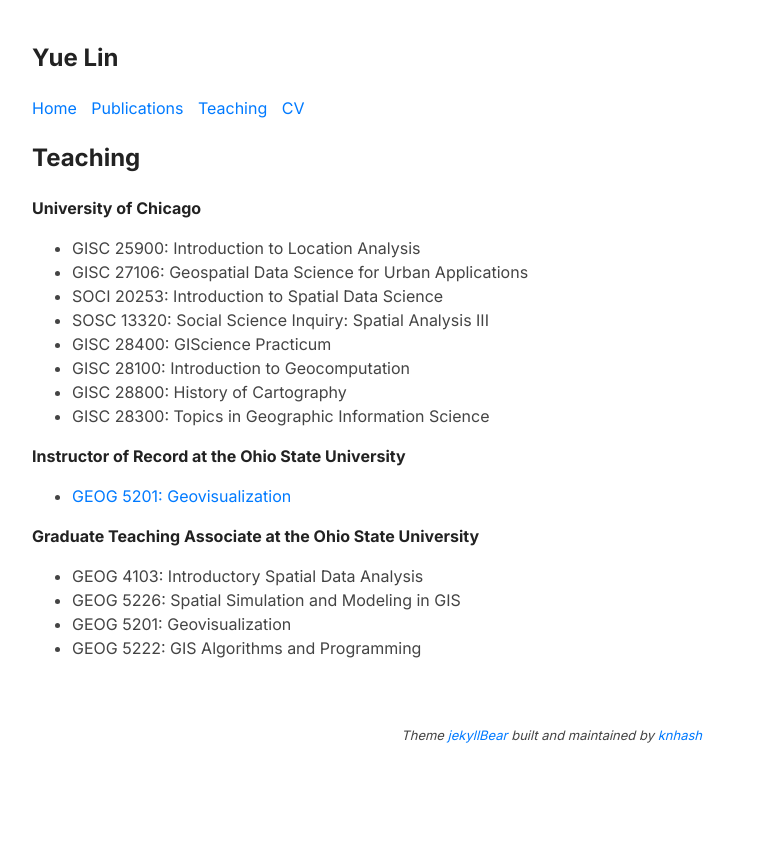
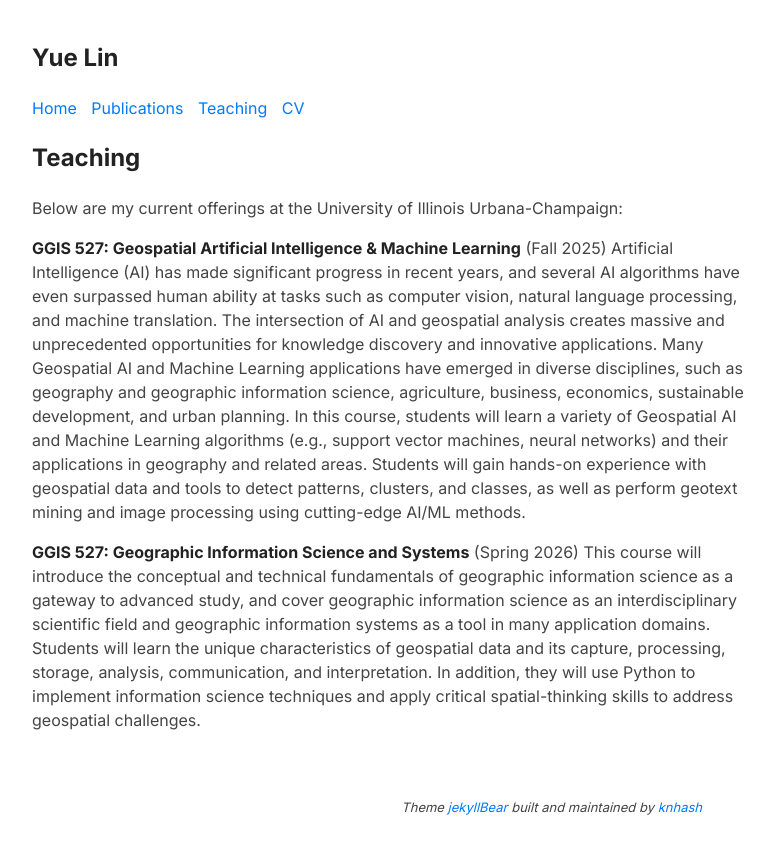
Before and after one commit to linyuehzzz/linyuehzzz.github.io, a Jekyll site: the page built from teaching.md, in a window 1280 px wide. Shown: the top 854 px of the page, without its empty margins (248-1022 px from the left). Built offline with Jekyll 4.4.1, drawn with Linux system fonts in a browser that asks for light colours.

Commit message:
Update teaching.md

```diff
--- a/teaching.md
+++ b/teaching.md
@@ -4,21 +4,10 @@ title: Teaching
 permalink: /teaching
 ---
 
-**University of Chicago**
-- GISC 25900: Introduction to Location Analysis
-- GISC 27106: Geospatial Data Science for Urban Applications
-- SOCI 20253: Introduction to Spatial Data Science
-- SOSC 13320: Social Science Inquiry: Spatial Analysis III
-- GISC 28400: GIScience Practicum
-- GISC 28100: Introduction to Geocomputation
-- GISC 28800: History of Cartography
-- GISC 28300: Topics in Geographic Information Science
+Below are my current offerings at the University of Illinois Urbana-Champaign:
 
-**Instructor of Record at the Ohio State University**
-- [GEOG 5201: Geovisualization]({% post_url 2023-04-26-geog-5201 %})
+**GGIS 527: Geospatial Artificial Intelligence & Machine Learning** (Fall 2025)
+Artificial Intelligence (AI) has made significant progress in recent years, and several AI algorithms have even surpassed human ability at tasks such as computer vision, natural language processing, and machine translation. The intersection of AI and geospatial analysis creates massive and unprecedented opportunities for knowledge discovery and innovative applications. Many Geospatial AI and Machine Learning applications have emerged in diverse disciplines, such as geography and geographic information science, agriculture, business, economics, sustainable development, and urban planning. In this course, students will learn a variety of Geospatial AI and Machine Learning algorithms (e.g., support vector machines, neural networks) and their applications in geography and related areas. Students will gain hands-on experience with geospatial data and tools to detect patterns, clusters, and classes, as well as perform geotext mining and image processing using cutting-edge AI/ML methods.
 
-**Graduate Teaching Associate at the Ohio State University**
-- GEOG 4103: Introductory Spatial Data Analysis
-- GEOG 5226: Spatial Simulation and Modeling in GIS
-- GEOG 5201: Geovisualization
-- GEOG 5222: GIS Algorithms and Programming
+**GGIS 527: Geographic Information Science and Systems** (Spring 2026)
+This course will introduce the conceptual and technical fundamentals of geographic information science as a gateway to advanced study, and cover geographic information science as an interdisciplinary scientific field and geographic information systems as a tool in many application domains. Students will learn the unique characteristics of geospatial data and its capture, processing, storage, analysis, communication, and interpretation. In addition, they will use Python to implement information science techniques and apply critical spatial-thinking skills to address geospatial challenges.
```
